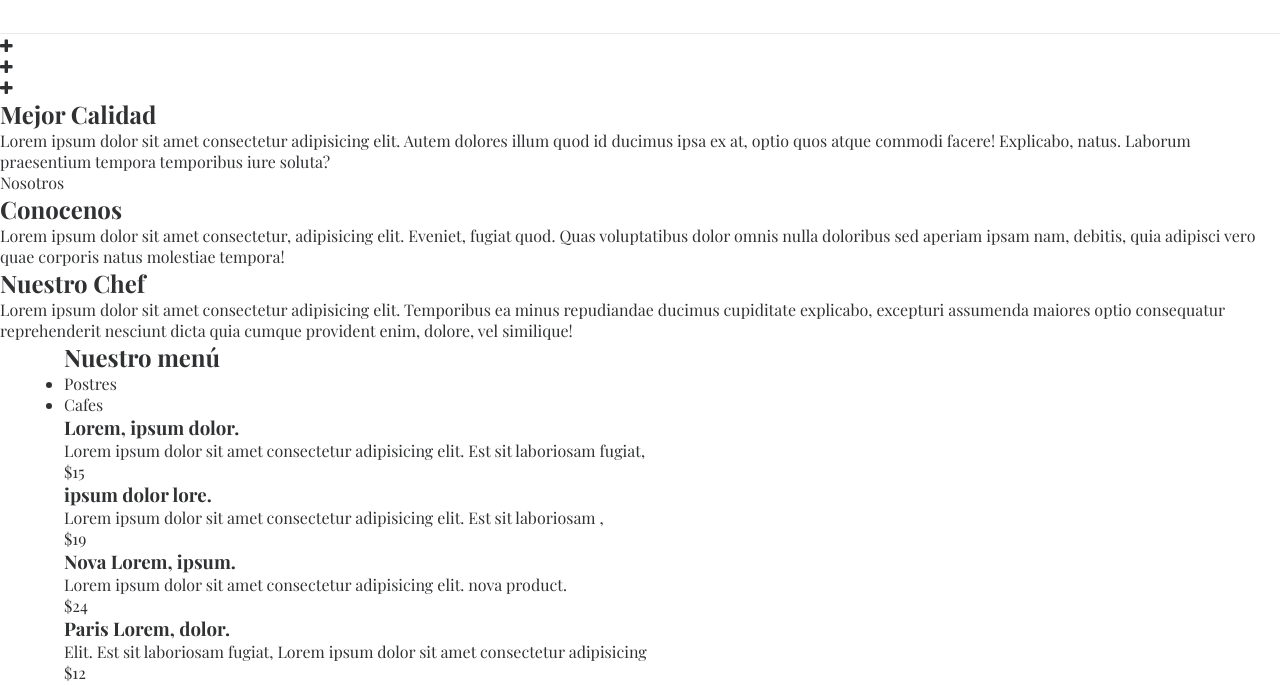
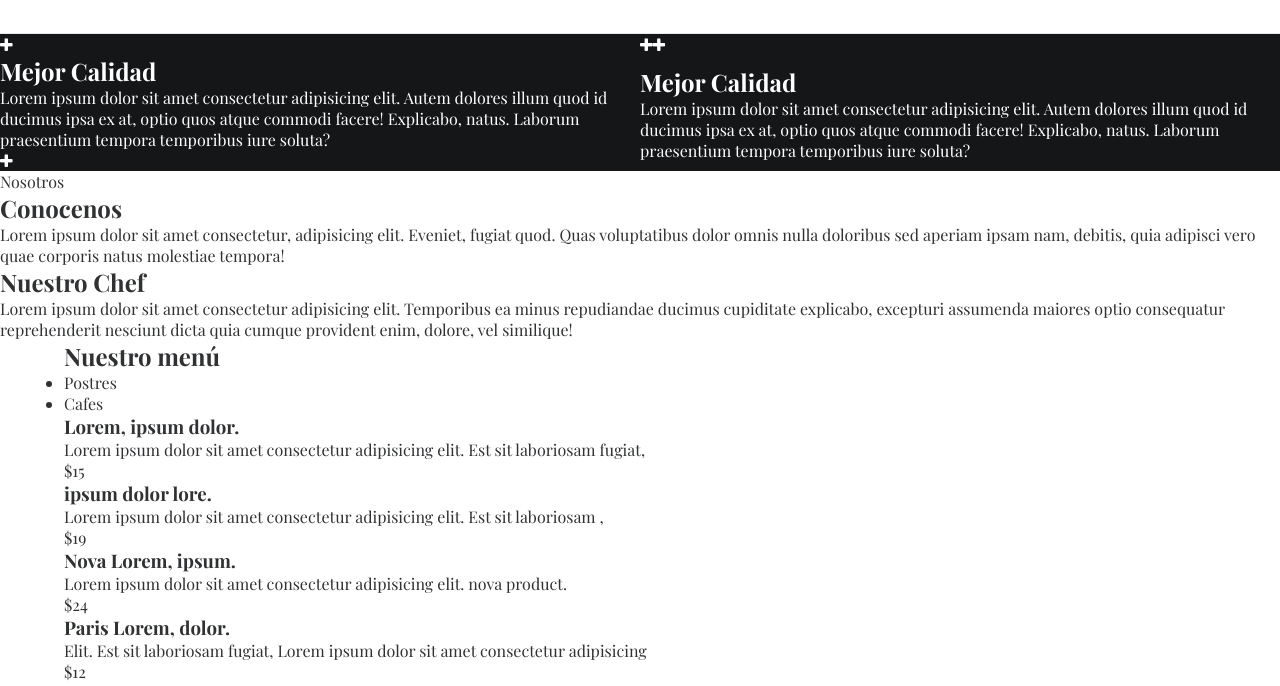
Before and after one commit to Mr-CharlieCardona/Restaurant-Coffe-and-Cake, a plain HTML site: page index.html in a window 1280 px wide. Shown: the part 60-746 px from the top of the page. Drawn offline with nearby package versions, Linux system fonts and the light colour scheme.

Commit message:
avanceimag

```diff
--- a/css/estilos.less
+++ b/css/estilos.less
@@ -110,6 +110,18 @@ header{
     display: flex;
     flex-wrap: wrap;
     justify-content: space-between;
+
+    .col{
+        width: 50%;
+        background: @negro-custom;
+        color: @blanco;
+        display: flex;
+        flex-wrap: wrap;
+
+        .foto{
+            background-size: cover;
+        }
+    }
 }
 
 
```
Also changed, not shown: css/estilos.css.
